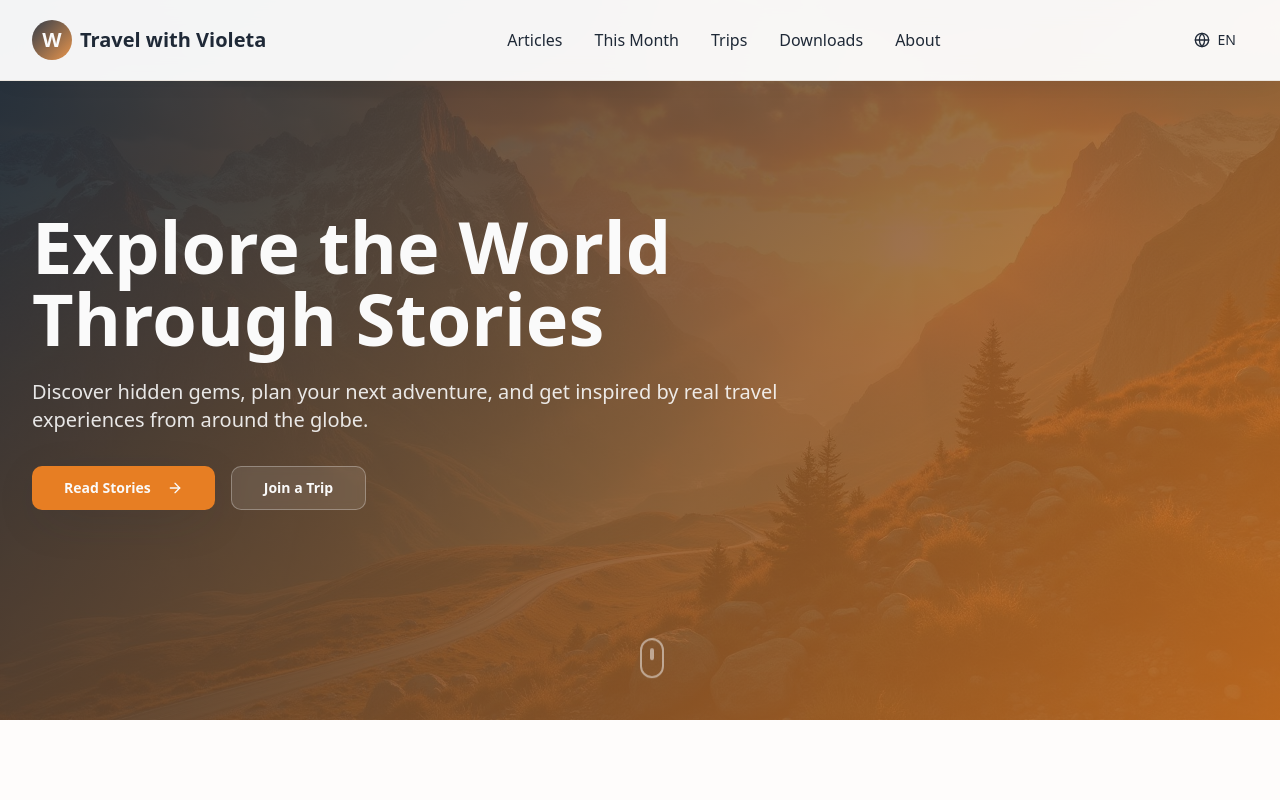
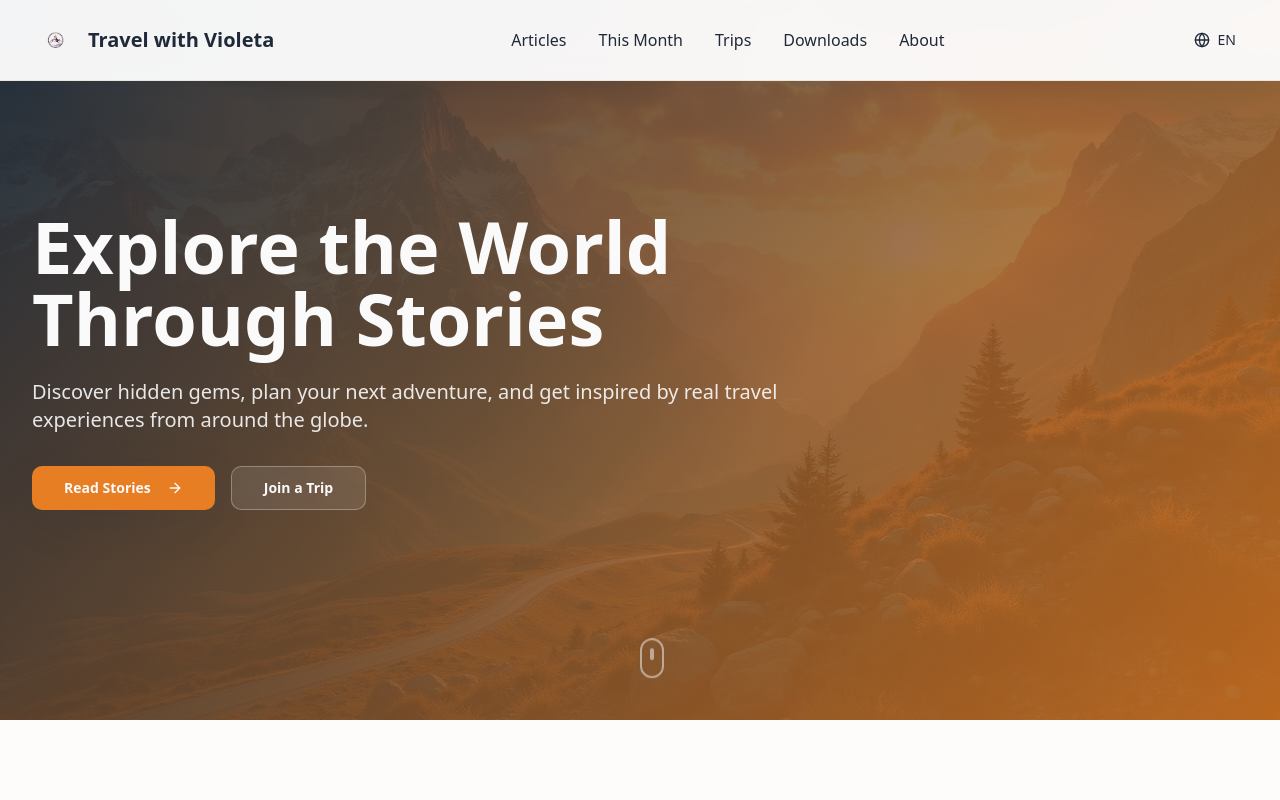
Before and after one commit to ciuprinvioleta-coder/travelverse-craft, a React (Vite) app: page / in a window 1280 px wide. Shown: the top 800 px of the page. Built offline with nearby package versions, Linux system fonts and the light colour scheme; the HTML template or start-up script is replaced by a standard one.

Commit message:
Add logo to header

```diff
--- a/src/components/Layout/Header.tsx
+++ b/src/components/Layout/Header.tsx
@@ -3,6 +3,7 @@ import { Link } from "react-router-dom";
 import { Button } from "@/components/ui/button";
 import { Globe, Menu, X } from "lucide-react";
 import { DropdownMenu, DropdownMenuContent, DropdownMenuItem, DropdownMenuTrigger } from "@/components/ui/dropdown-menu";
+import logo from "@/assets/logo.png";
 const languages = [{
   code: "en",
   label: "English"
@@ -21,9 +22,11 @@ export const Header = () => {
         <div className="flex items-center justify-between h-16 lg:h-20">
           {/* Logo */}
           <Link to="/" className="flex items-center gap-2 group">
-            <div className="w-10 h-10 rounded-full bg-gradient-hero flex items-center justify-center transition-transform group-hover:scale-110">
-              <span className="text-xl font-bold text-primary-foreground">W</span>
-            </div>
+            <img
+              src={logo}
+              alt="Travel with Violeta"
+              className="w-12 h-12 transition-transform group-hover:scale-110"
+            />
             <span className="text-xl font-bold text-foreground hidden sm:inline">Travel with Violeta</span>
           </Link>
 
```
Also changed, not shown: src/assets/logo.png (added).
